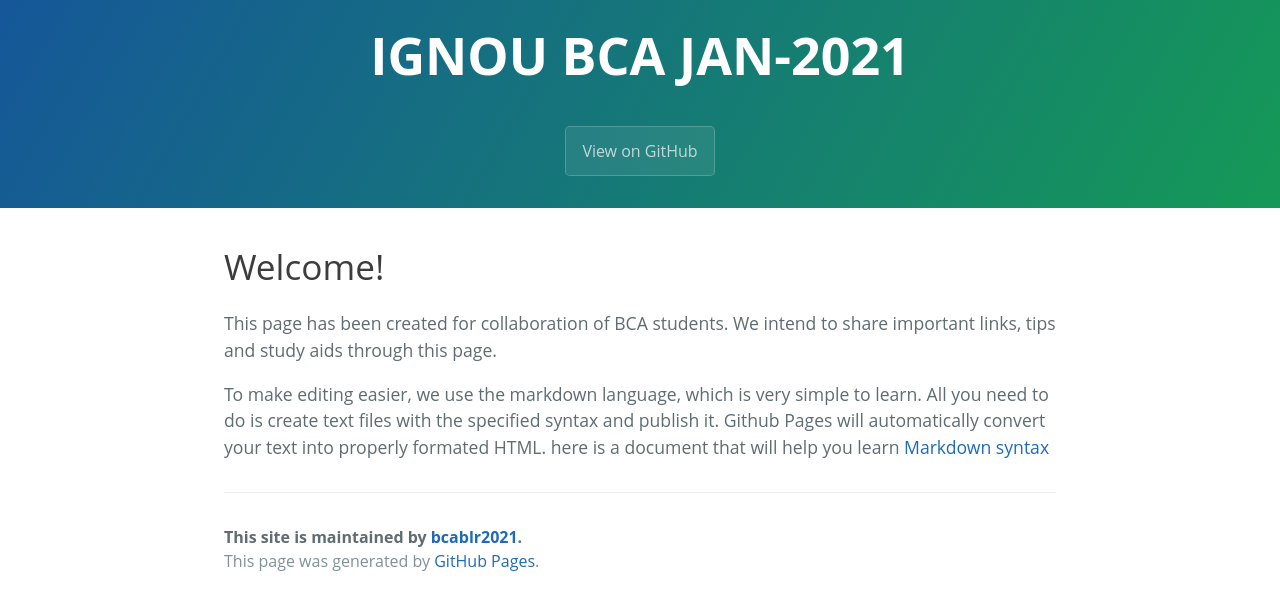
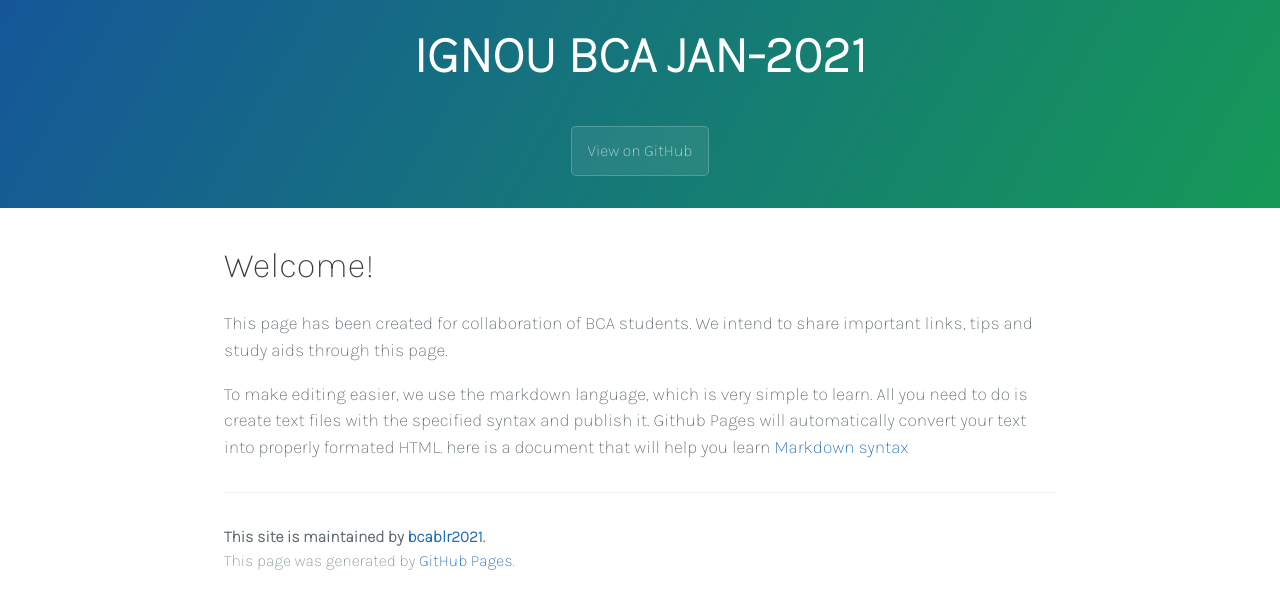
Before and after one commit to bcablr2021/general, a Jekyll site: the page built from index.md, in a window 1280 px wide. Shown: the top 610 px of the page. Built offline with Jekyll 4.4.1, drawn with Linux system fonts in a browser that asks for light colours; our own code applies the rules of GitHub Pages for plain Markdown files; the repository's description, which GitHub fills in, is left out.

Commit message:
Update style.css

```diff
--- a/assets/css/style.css
+++ b/assets/css/style.css
@@ -106,7 +106,7 @@ td,th{padding:0}
 .highlight .w{color:#bbbbbb}
 .highlight{background-color:#f8f8f8}
 *{box-sizing:border-box}
-body{padding:0;margin:0;font-family:"Open Sans", "Helvetica Neue", Helvetica, Arial, sans-serif;font-size:16px;line-height:1.5;color:#606c71}
+body{padding:0;margin:0;font-family:"Karla", "Helvetica Neue", Helvetica, Arial, sans-serif;font-size:16px;line-height:1.5;color:#606c71}
 a{color:#1e6bb8;text-decoration:none}
 a:hover{text-decoration:underline}
 .btn{display:inline-block;margin-bottom:1rem;color:rgba(255,255,255,0.7);background-color:rgba(255,255,255,0.08);border-color:rgba(255,255,255,0.2);border-style:solid;border-width:1px;border-radius:0.3rem;transition:color 0.2s, background-color 0.2s, border-color 0.2s}
```
